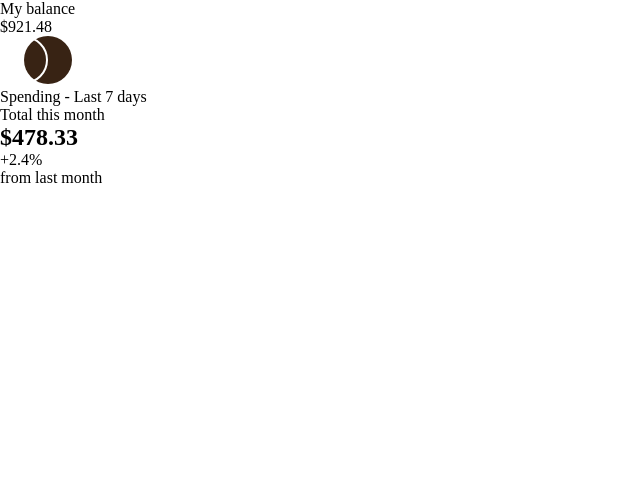
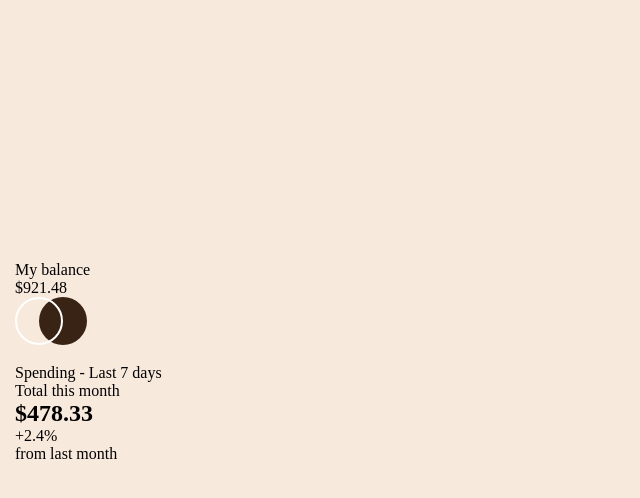
Before and after one commit to Erick559/Expense-tracker-component, a plain HTML site: page index.html in a window 1280 px wide. Shown: the whole page, without its empty margins (0-640 px from the left). Drawn offline with Linux system fonts and the light colour scheme.

Commit message:
feat:Style the main container element.

```diff
--- a/style.css
+++ b/style.css
@@ -18,3 +18,19 @@
     box-sizing: border-box;
     font-family: 'DM Sans' sans-serif;
 }
+
+body{
+    height: 100vh;
+    display: flex;
+    justify-content: center;
+    align-items: center;
+    background:var(--primary-bg);
+    padding:15px;
+}
+
+.section{
+    width:100%;
+    display: grid;
+    grid-template-rows: 1fr 2fr;
+    gap:15px;
+}
```
